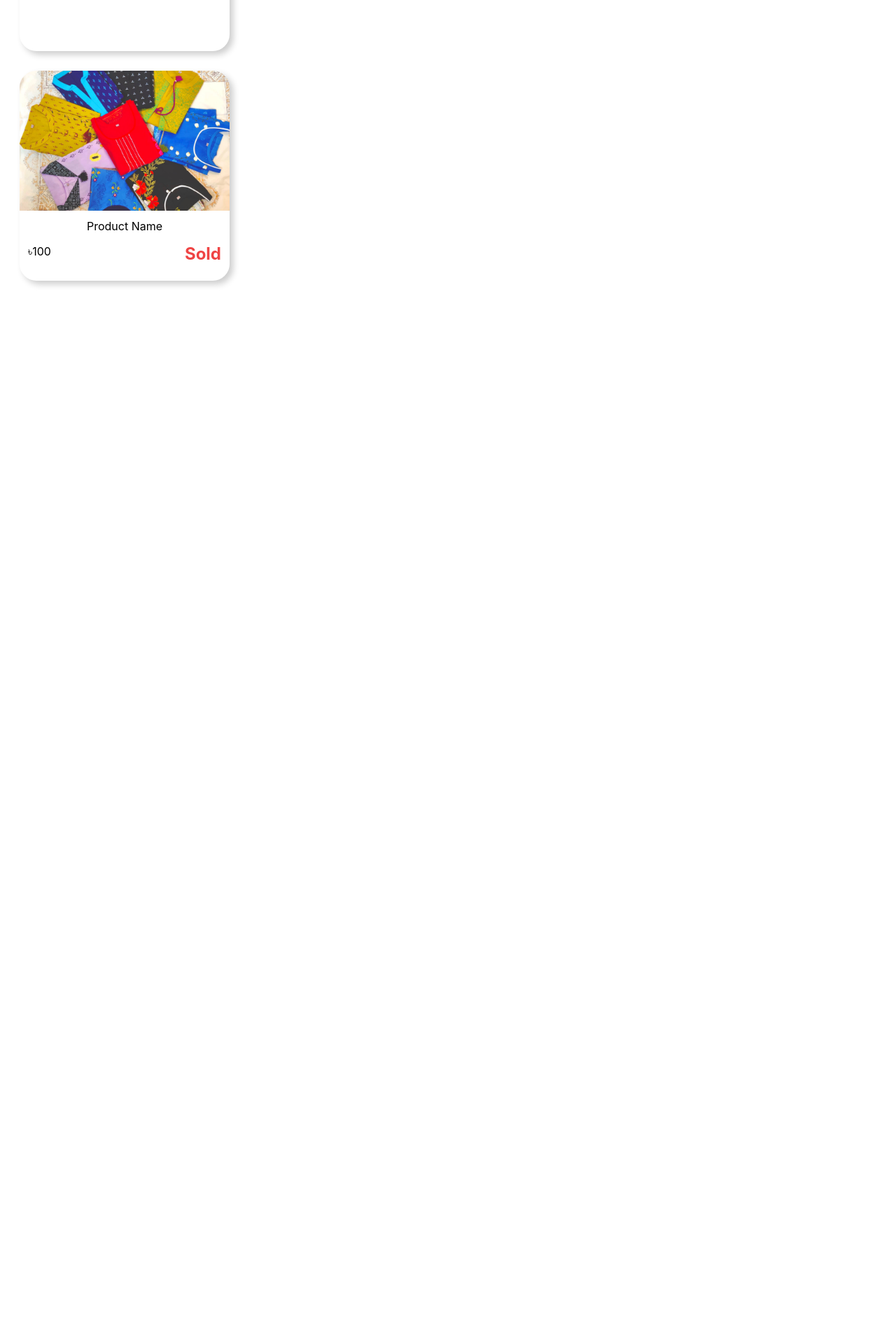
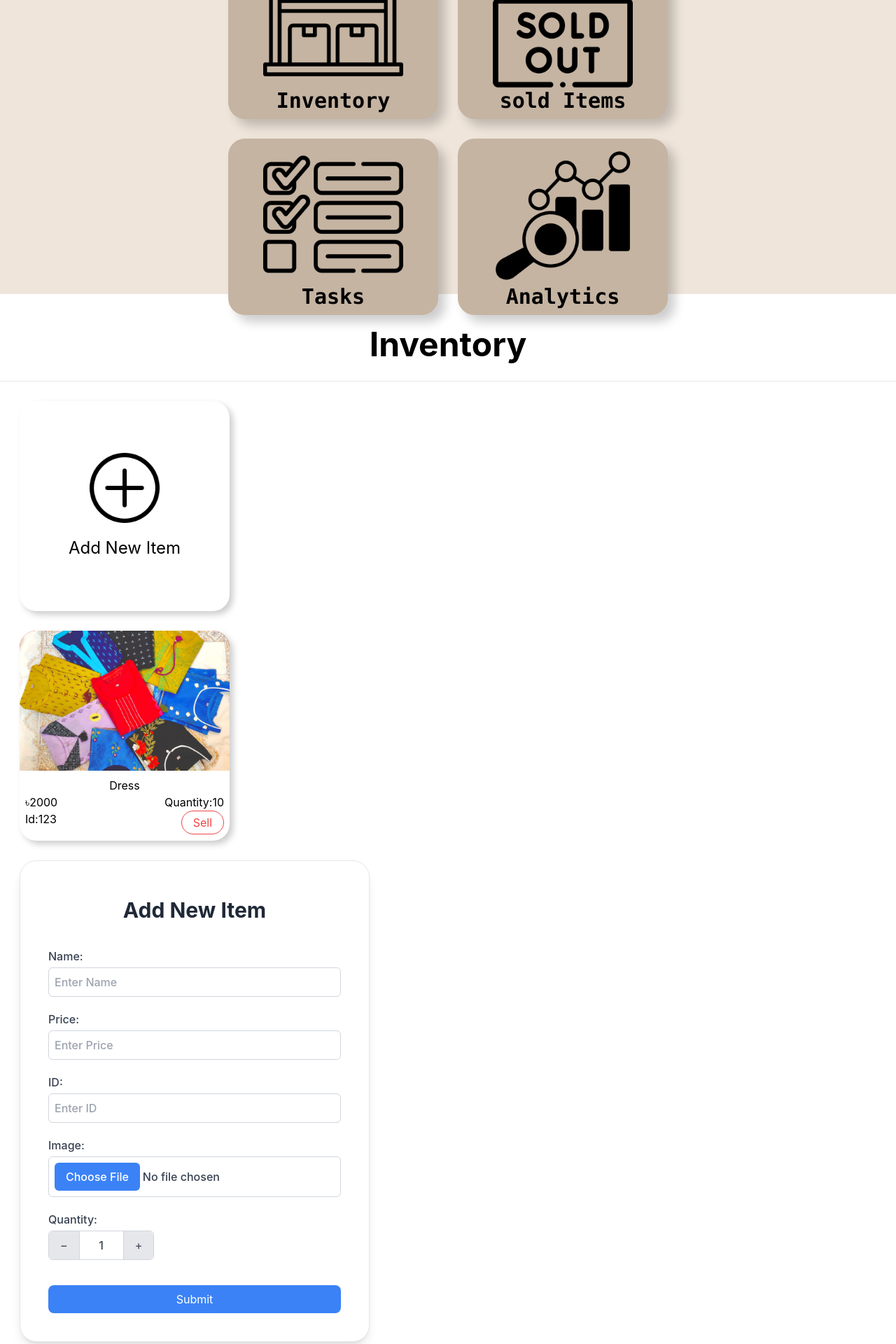
Before and after one commit to SadidSD/DeshiMart-App, a React (Create React App) app: page / in a window 1280 px wide. Shown: the part 380-2300 px from the top of the page at 70% size. Before the commit the page ends 809 px from the top, so only its background shows below. Built offline with nearby package versions, Linux system fonts and the light colour scheme.

Commit message:
Add Item Form added

```diff
--- a/src/App.js
+++ b/src/App.js
@@ -1,32 +1,12 @@
-import './App.css';
-import Card from './Components/card';
-import Inventory from './Images/Inventory.png'
-import Logo from './Images/DeshiMart Logo.png'
-import Tasks from './Images/tasks.png'
-import Analytics from './Images/analytics.png'
-import Sold from './Images/sold.png'
 import Products from './Pages/products';
-import ProductCard from './Components/productCard';
-import dress from './Images/dress.jpeg'
+import Home from './Pages/home';
 
 function App() {
-  return (<div>
-    <Products />
-    <ProductCard image={dress} name="Product Name" price="100"/>
-  </div>
-
-
-  //   <div className="App flex flex-col justify-center items-center sm:h-screen gap-7 bg-[#efe5db] p-6">
-  //   <img className="h-[200px]  lg:h-[300px] w-auto" src={Logo} alt="Logo" />
-  //   <div className='flex flex-col gap-7 sm:flex-row'>
-  //       <Card name="Inventory" image={Inventory}/>
-  //       <Card name="sold Items" image={Sold}/>
-  //     </div>
-  //   <div className='flex flex-col gap-7 sm:flex-row'>
-  //       <Card name="Tasks" image={Tasks}/>
-  //       <Card name="Analytics" image={Analytics}/>
-  //   </div>
-  //   </div>
+  return (
+<div>
+  <Home/>
+  <Products/>
+</div>
    );
 }
 
--- /dev/null
+++ b/src/Components/NewItem.js
@@ -0,0 +1,93 @@
+import React, { useState } from "react";
+
+function NewItem() {
+  const [quantity, setQuantity] = useState(1);
+
+  const increment = () => {
+    setQuantity((prev) => prev + 1);
+  };
+
+  const decrement = () => {
+    setQuantity((prev) => (prev > 1 ? prev - 1 : 1));
+  };
+
+  return (
+    <div className="h-auto w-[500px] rounded-3xl shadow-lg m-7 flex flex-col p-10 bg-white border border-gray-200">
+      <h1 className="font-bold text-3xl text-gray-800 self-center p-3">Add New Item</h1>
+
+      <div className="flex flex-col gap-5 pt-6">
+        {/* Name Input */}
+        <label className="flex flex-col text-gray-700 font-medium">
+          Name:
+          <input
+            type="text"
+            placeholder="Enter Name"
+            className="mt-1 p-2 border border-gray-300 rounded-md focus:ring-2 focus:ring-blue-500 outline-none"
+          />
+        </label>
+
+        {/* Price Input */}
+        <label className="flex flex-col text-gray-700 font-medium">
+          Price:
+          <input
+            type="text"
+            placeholder="Enter Price"
+            className="mt-1 p-2 border border-gray-300 rounded-md focus:ring-2 focus:ring-blue-500 outline-none"
+          />
+        </label>
+
+
+
+        {/* ID Input */}
+        <label className="flex flex-col text-gray-700 font-medium">
+          ID:
+          <input
+            type="text"
+            placeholder="Enter ID"
+            className="mt-1 p-2 border border-gray-300 rounded-md focus:ring-2 focus:ring-blue-500 outline-none"
+          />
+        </label>
+
+        {/* Image Upload */}
+        <label className="flex flex-col text-gray-700 font-medium">
+          Image:
+          <input
+            type="file"
+            className="mt-1 p-2 border border-gray-300 rounded-md file:bg-blue-500 file:text-white file:px-4 file:py-2 file:rounded-md file:border-0 file:cursor-pointer"
+          />
+        </label>
+
+
+        <label className="flex flex-col text-gray-700 font-medium">
+          Quantity:
+          <div className="mt-1 flex items-center border border-gray-300 rounded-md w-max">
+            <button
+              onClick={decrement}
+              className="px-4 py-2 bg-gray-200 text-gray-600 rounded-l-md hover:bg-gray-300"
+            >
+              −
+            </button>
+            <input
+              type="text"
+              value={quantity}
+              readOnly
+              className="w-16 text-center p-2 border-x border-gray-300 focus:outline-none"
+            />
+            <button
+              onClick={increment}
+              className="px-4 py-2 bg-gray-200 text-gray-600 rounded-r-md hover:bg-gray-300"
+            >
+              +
+            </button>
+          </div>
+        </label>
+
+        <button className="mt-4 bg-blue-500 text-white px-4 py-2 rounded-lg hover:bg-blue-600 transition">
+          Submit
+        </button>
+      </div>
+    </div>
+  );
+}
+
+export default NewItem;
--- a/src/Components/productCard.js
+++ b/src/Components/productCard.js
@@ -1,6 +1,6 @@
 import React from 'react'
 
-function productCard({image, name, price}) {
+function productCard({image, name, price, quantity, ID}) {
   return (
     <div className='h-[300px] w-[300px] flex flex-col items-center justify-center
        shadow-[5px_5px_10px_rgba(0,0,0,0.2)] rounded-3xl m-7 overflow-hidden relative pt-[200px]'>
@@ -9,10 +9,16 @@ function productCard({image, name, price}) {
         </div>
 
         <h3>{name}</h3>
-        <div className='flex justify-between w-full p-3 '>
+        <div className='flex justify-between w-full pl-2 pr-2'>
         <p>৳{price}</p>
-        <h2 className='font-bold text-2xl text-red-500'>Sold</h2>
+        <p>Quantity:{quantity}</p>
         </div>
+        <div className='flex justify-between w-full pl-2 pr-2'>
+          <p>Id:{ID}</p>
+          <button className="border border-red-500 bg-white text-red-500 rounded-full px-4 py-1 hover:bg-red-500 hover:text-white transition">Sell</button>
+        </div>
+
+
 
     </div>
   )
--- /dev/null
+++ b/src/Pages/home.js
@@ -0,0 +1,24 @@
+import Card from '../Components/card';
+import Inventory from '../Images/Inventory.png'
+import Logo from '../Images/DeshiMart Logo.png'
+import Tasks from '../Images/tasks.png'
+import Analytics from '../Images/analytics.png'
+import Sold from '../Images/sold.png'
+
+function home() {
+  return (
+    <div className="App flex flex-col justify-center items-center sm:h-screen gap-7 bg-[#efe5db] p-6">
+    <img className="h-[200px]  lg:h-[300px] w-auto" src={Logo} alt="Logo" />
+    <div className='flex flex-col gap-7 sm:flex-row'>
+        <Card name="Inventory" image={Inventory}/>
+        <Card name="sold Items" image={Sold}/>
+      </div>
+    <div className='flex flex-col gap-7 sm:flex-row'>
+        <Card name="Tasks" image={Tasks}/>
+        <Card name="Analytics" image={Analytics}/>
+    </div>
+    </div>
+   );
+}
+
+export default home;
--- a/src/Pages/products.js
+++ b/src/Pages/products.js
@@ -1,5 +1,8 @@
 import React from 'react'
 import Plus from '../Images/plus.png'
+import ProductCard from '../Components/productCard';
+import dress from '../Images/dress.jpeg'
+import NewItem from '../Components/NewItem';
 
 function products() {
   return (
@@ -11,6 +14,9 @@ function products() {
         <img className='h-[100px] ' src={Plus} alt="" />
         <h3 className='text-2xl pt-5'>Add New Item</h3>
       </div>
+      <ProductCard image={dress} name='Dress
+      ' price='2000' quantity='10' ID='123'/>
+      <NewItem/>
     </div>
   )
 }
```
